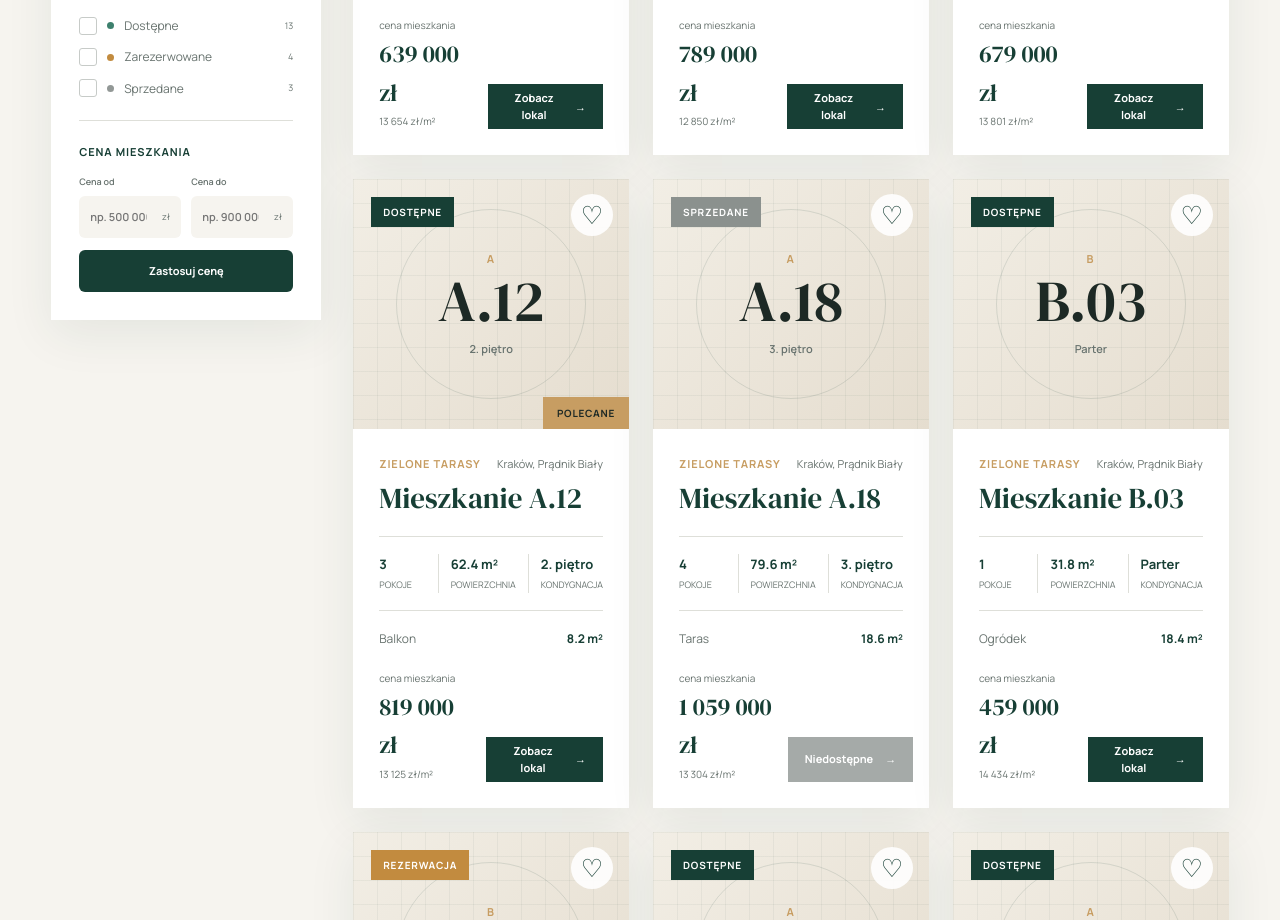
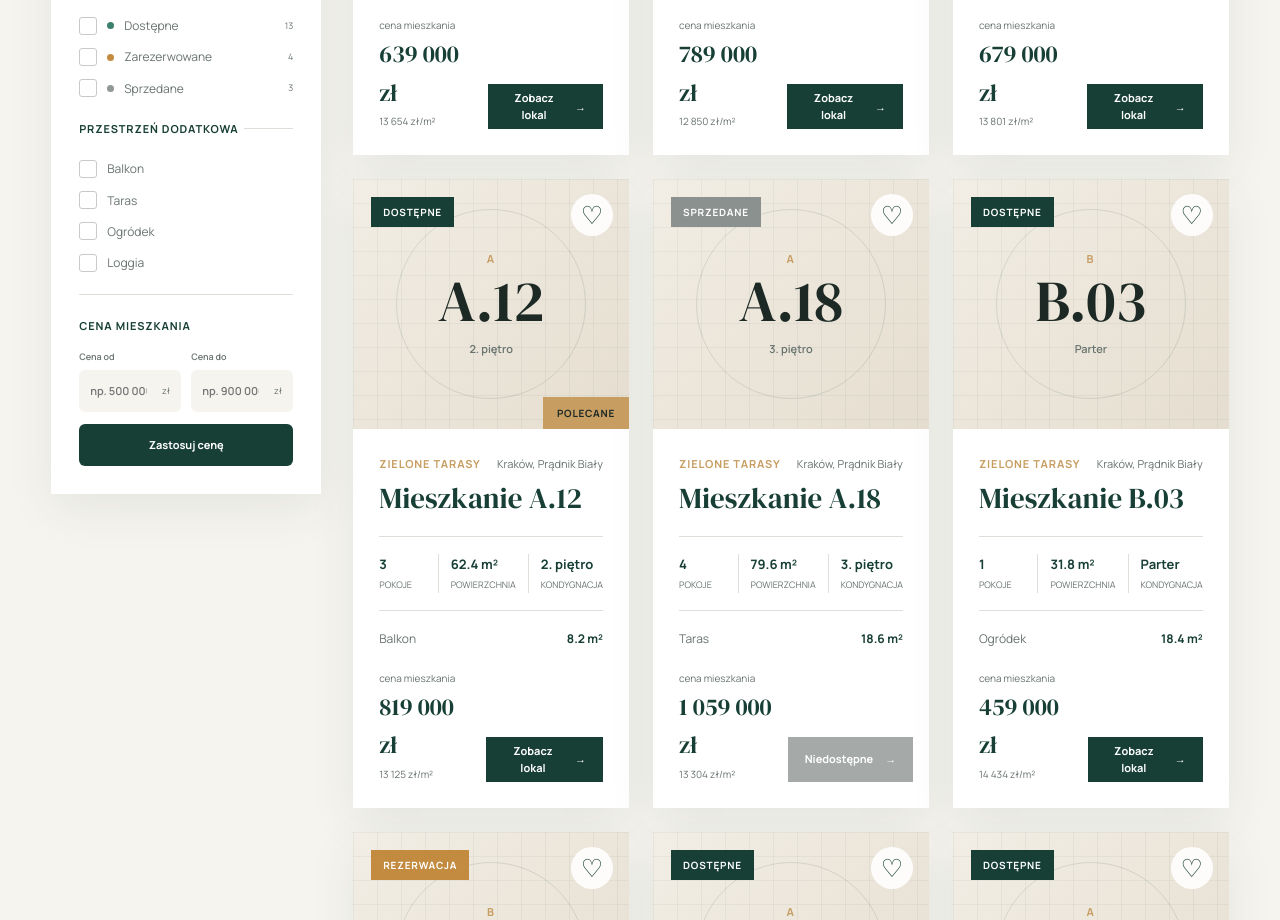
Before and after one commit to natalkakielbicka-coder/real-estate, a Vue app: page /mieszkania in a window 1280 px wide. Shown: the part 1220-2140 px from the top of the page. Built offline with nearby package versions, Linux system fonts and the light colour scheme.

Commit message:
Add outdoor space filters

```diff
--- a/src/views/ApartmentsView.vue
+++ b/src/views/ApartmentsView.vue
@@ -6,6 +6,26 @@ import { apartments } from '../data/apartments'
 const selectedCities = ref([])
 const selectedRooms = ref([])
 const selectedStatuses = ref([])
+const selectedOutdoorSpaces = ref([])
+
+const outdoorSpaces = [
+  {
+    value: 'balcony',
+    label: 'Balkon'
+  },
+  {
+    value: 'terrace',
+    label: 'Taras'
+  },
+  {
+    value: 'garden',
+    label: 'Ogródek'
+  },
+  {
+    value: 'loggia',
+    label: 'Loggia'
+  }
+]
 
 const priceFromInput = ref('')
 const priceToInput = ref('')
@@ -23,6 +43,7 @@ const resetFilters = () => {
   selectedCities.value = []
   selectedRooms.value = []
   selectedStatuses.value = []
+  selectedOutdoorSpaces.value = []
 
   priceFromInput.value = ''
   priceToInput.value = ''
@@ -78,12 +99,17 @@ const filteredApartments = computed(() => {
     const matchesMaxPrice =
       maxPrice.value === null || apartment.price <= maxPrice.value
 
+    const matchesOutdoorSpace =
+      selectedOutdoorSpaces.value.length === 0 ||
+      selectedOutdoorSpaces.value.includes(apartment.outdoorSpace.type)
+
     return (
       matchesCity &&
       matchesRooms &&
       matchesStatus &&
       matchesMinPrice &&
-      matchesMaxPrice
+      matchesMaxPrice &&
+      matchesOutdoorSpace
     )
   })
 })
@@ -196,6 +222,27 @@ const filteredApartments = computed(() => {
               <small class="filter-checkbox__count">
                 {{ getStatusCount(status.value) }}
               </small>
+            </label>
+          </fieldset>
+          <fieldset class="filter-group">
+            <legend>Przestrzeń dodatkowa</legend>
+
+            <label
+              v-for="space in outdoorSpaces"
+              :key="space.value"
+              class="filter-checkbox"
+            >
+              <input
+                v-model="selectedOutdoorSpaces"
+                type="checkbox"
+                :value="space.value"
+              />
+
+              <span class="filter-checkbox__mark"></span>
+
+              <span class="filter-checkbox__label">
+                {{ space.label }}
+              </span>
             </label>
           </fieldset>
           <form
```
